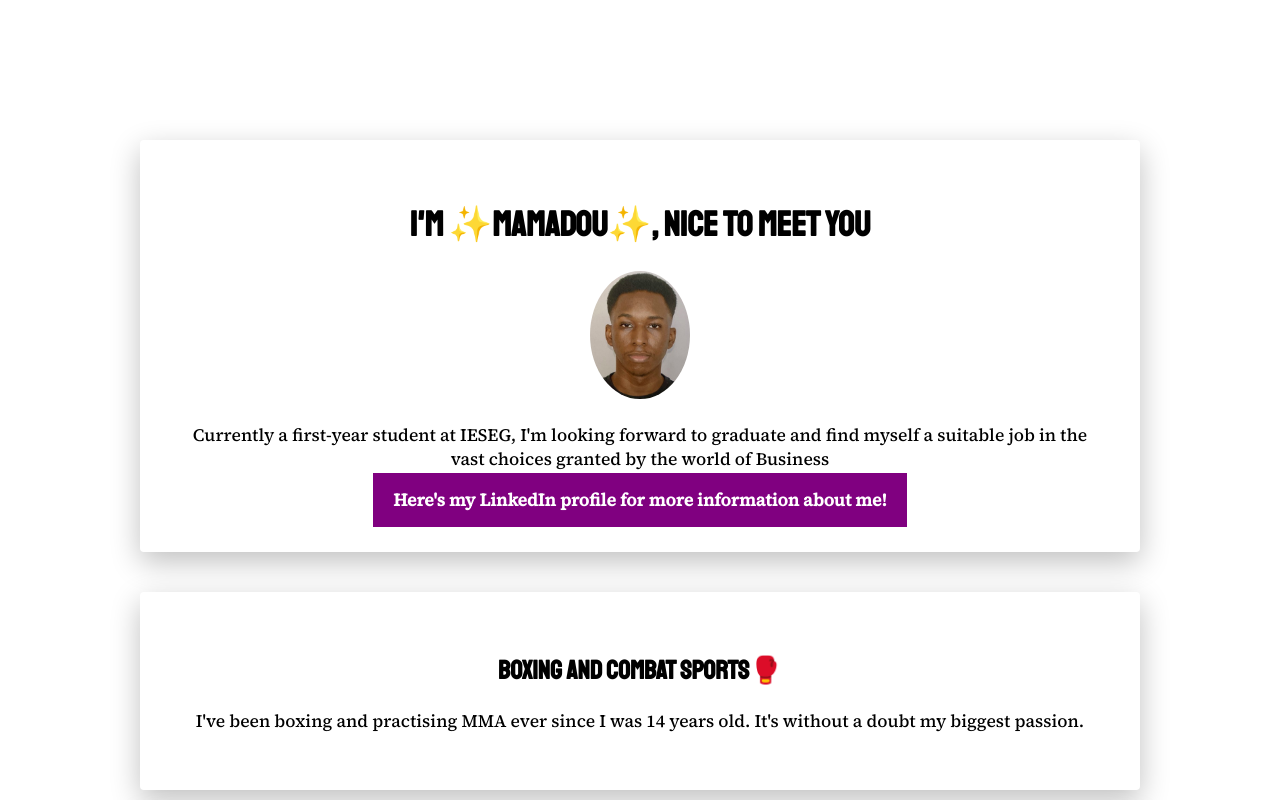
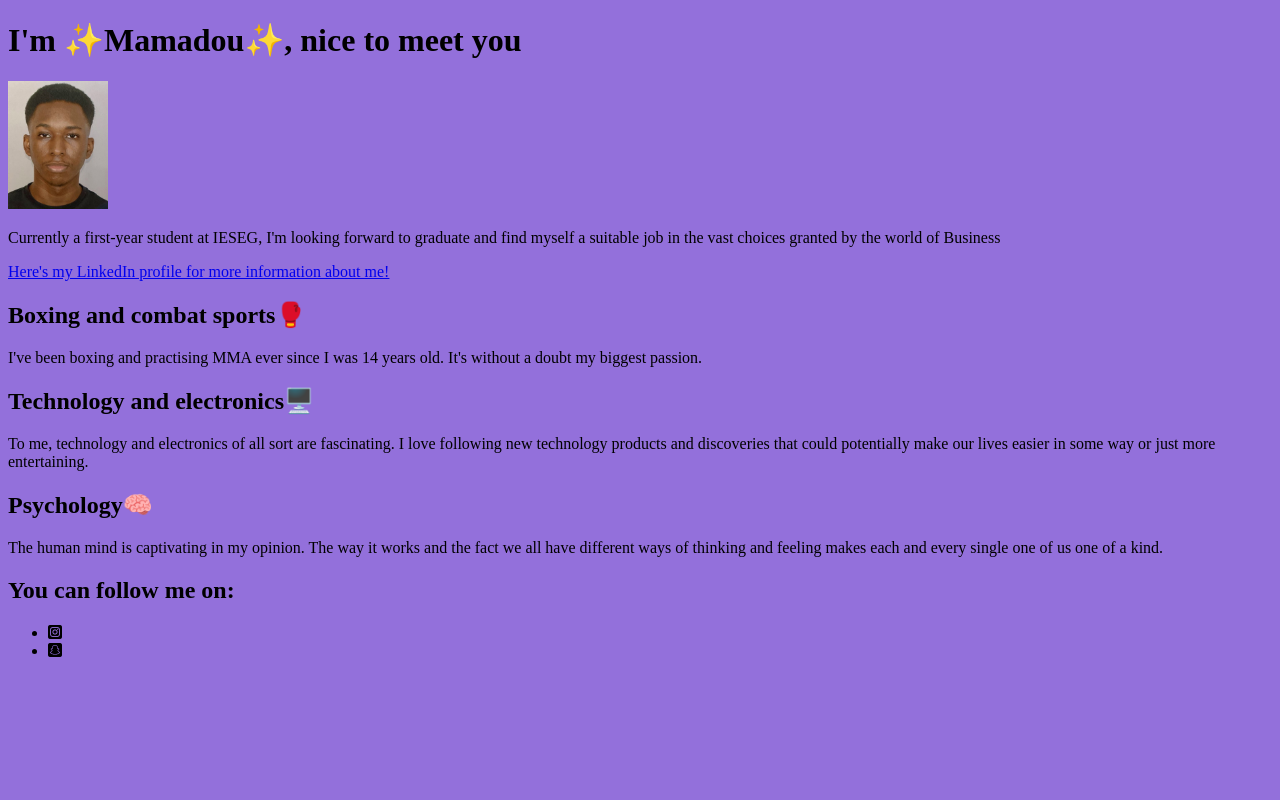
Before and after one commit to Mamslamenace/My-profile-yessir, a plain HTML site: page index.html in a window 1280 px wide. Shown: the top 800 px of the page. Drawn offline with Linux system fonts and the light colour scheme; files whose address does not match are found by name.

Commit message:
Add files via upload

```diff
--- a/style.css
+++ b/style.css
@@ -1,80 +1,5 @@
-/*Colors and fonts */
 body{
-background-color: rgb(255,255,255);
-    color: black;
-    font-family: 'Source Serif 4', sans-serif;
-    font-size: 17.5px;
-    font-weight: lighter;
-    padding: 60px;
-    margin: 40px auto;
-    border-radius: 4px;
-    width: 1000px;
-}
-
-h1{
+	background-color: mediumpurple;
 	color: black;
-	font-family: 'Staatliches', cursive;;
-}
-a{
-    text-decoration: none;
-    color:white ;
-    background-color:purple ;
-    padding: 15px 20px;
-    font-weight: bold;
-}
-a:hover{
-    color: black;
-}
-
-h2{
-    color: black;
-    font-family: 'Staatliches', cursive;;
-}
-
-
-/*Custom design with class */
-.container {
-    padding: 40px;
-    box-shadow: 0px 10px 30px silver;
-    border-radius: 4px;
-    margin: 40px auto;
-    text-align: center;
 
 }
-@media (max-width: 760px){
-    .container{
-        width: 600px;
-    }
-
-}
-@media (max-width: 500px){
-    .container{
-        width: 400px;
-    }
-
-}
-
-
-.card-design{
-    padding: 40px;
-    box-shadow: 0px 10px 30px silver;
-    border-radius: 4px;
-    margin: 20px 0px;
-    text-align: center;
-}
-.img-circle{
-    border-radius: 50%;
-}
-
-.list-inline{
-    list-style: none;
-    padding-left: 0px;
-}
-.list-inline li {
-    display: inline;
-    padding: 10px;
-}
-.list-inline i {
-    font-size: 50px;
-    color: purple;
-}
```
